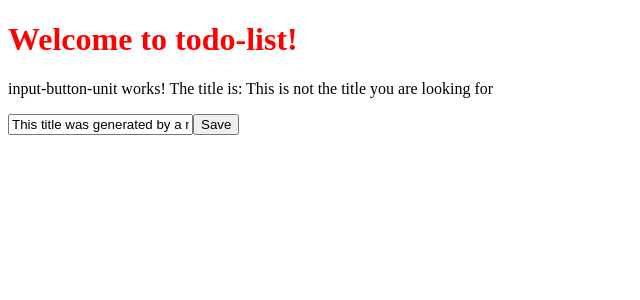
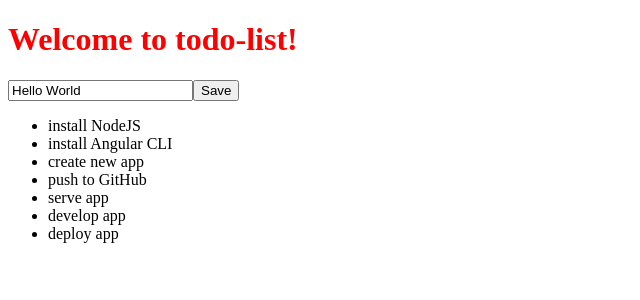
Before and after one commit to juliaknuth/Angular-Workshop, an Angular app: page / in a window 1280 px wide. Shown: the top 300 px of the page, without its empty margins (0-640 px from the left). Built offline with nearby package versions, Linux system fonts and the light colour scheme.

Commit message:
Add todo-list array

```diff
--- a/src/app/app.component.ts
+++ b/src/app/app.component.ts
@@ -8,9 +8,23 @@
   </h1>
 
   <app-input-button-unit></app-input-button-unit>
+  <ul>
+    <li *ngFor="let todoItem of todoList">
+      {{ todoItem.title }}
+    </li>
+  </ul>
 `,
   styleUrls: ['./app.component.scss']
 })
 export class AppComponent {
   title = 'todo-list';
+  todoList = [
+    {title: 'install NodeJS'},
+    {title: 'install Angular CLI'},
+    {title: 'create new app'},
+    {title: 'push to GitHub'},
+    {title: 'serve app'},
+    {title: 'develop app'},
+    {title: 'deploy app'},
+  ];
 }
--- a/src/app/input-button-unit/input-button-unit.component.ts
+++ b/src/app/input-button-unit/input-button-unit.component.ts
@@ -4,11 +4,11 @@
 @Component({
   selector: 'app-input-button-unit',
   template: `
-    <p>
-      input-button-unit works!
-      The title is: {{ title }}
-    </p>
-    <input [value]="generateTitle()">    <button>Save</button>
+
+    <input #inputElementRef
+    [value]="title"
+    (keyup.enter)="changeTitle($event.target.value)">
+    <button (click)="changeTitle('Button clicked!')">Save</button>
   `,
 
   styleUrls: ['./input-button-unit.component.scss']
@@ -18,12 +18,11 @@
 
   constructor() { }
 
-  ngOnInit() {setTimeout(() => {
-    this.title = 'This is not the title you are looking for';
-  }, 3000);
+  ngOnInit() {
   }
 
-  generateTitle(): string {
-    return 'This title was generated by a method.';
+  changeTitle(newTitle: string) {
+    this.title = newTitle;
   }
+
 }
```
